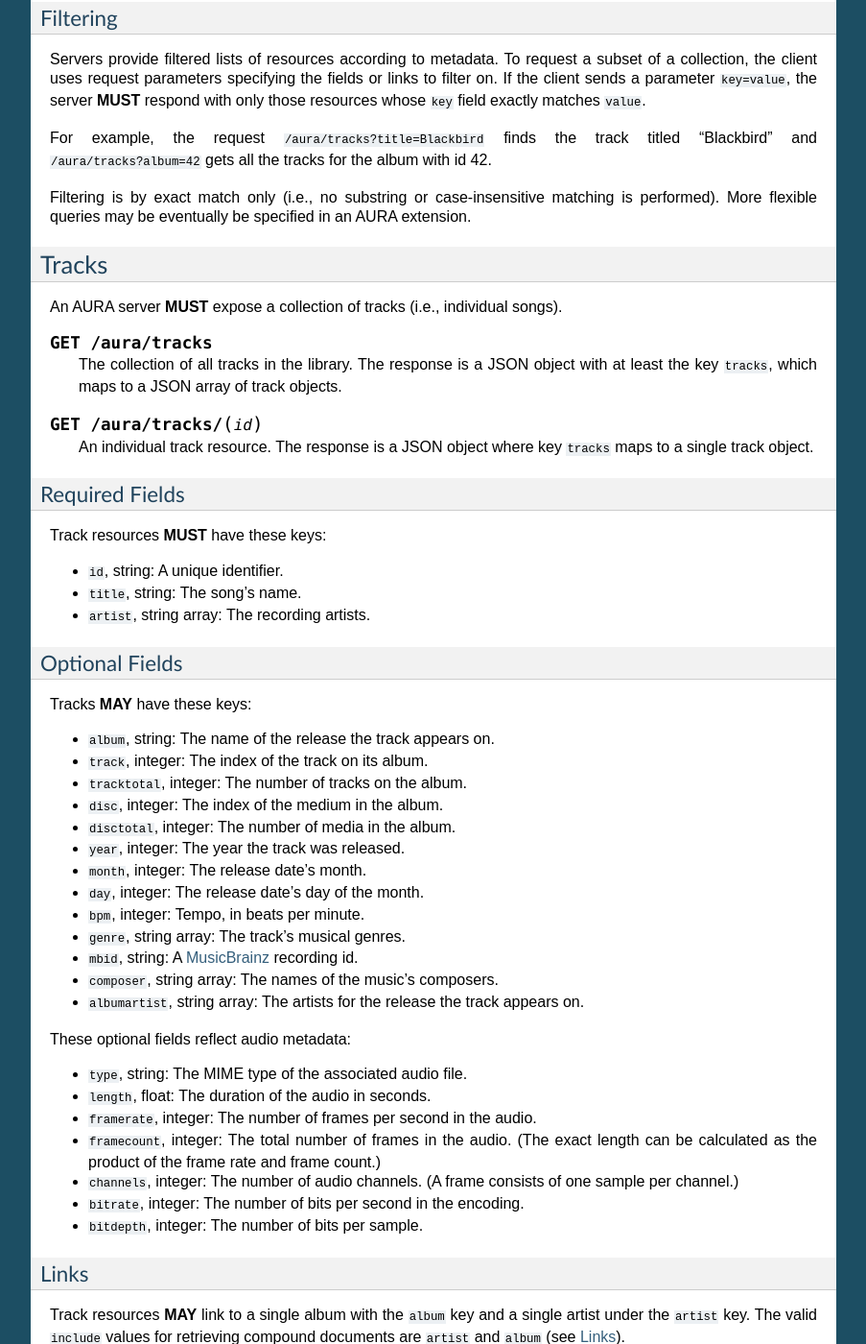
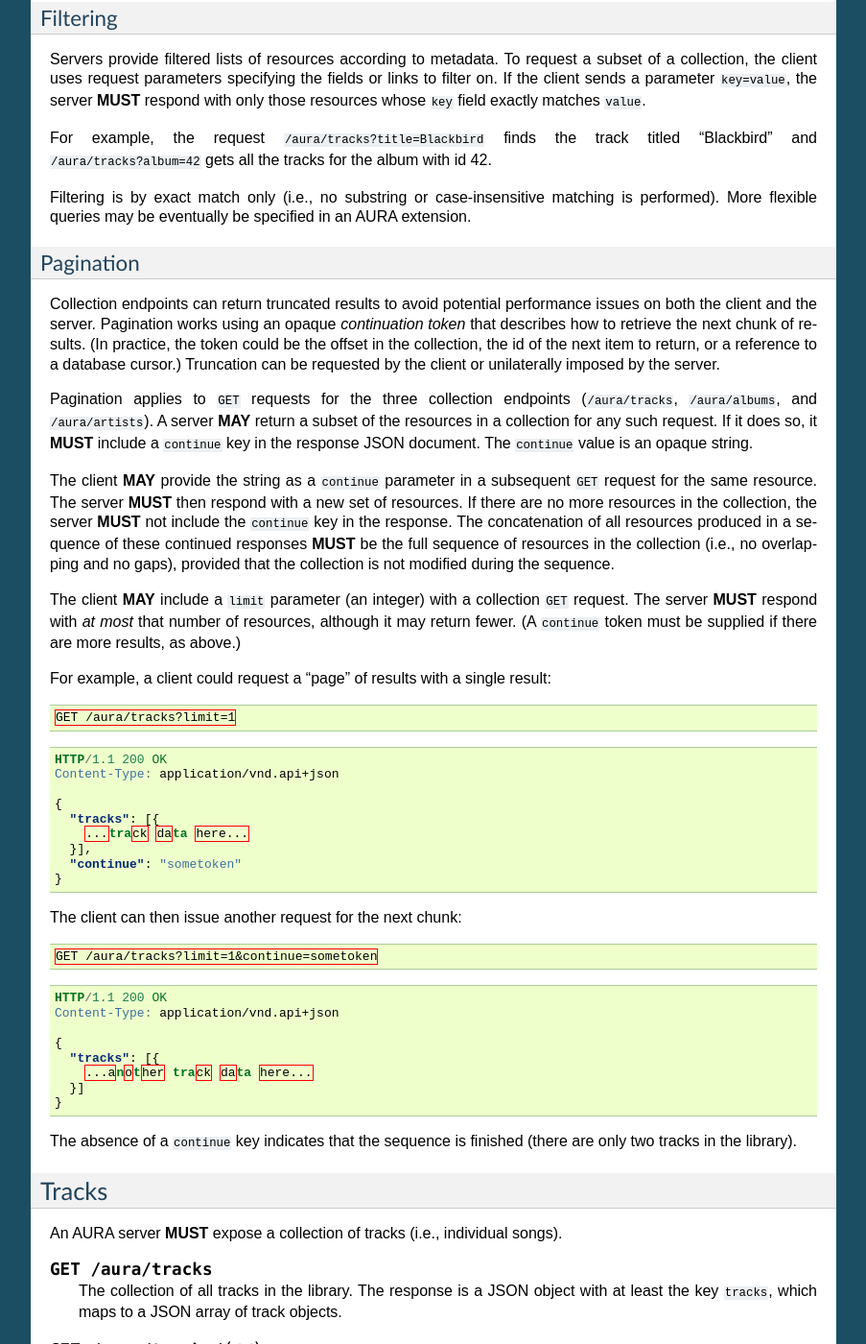
Before and after one commit to beetbox/aura, a Sphinx documentation site: the page built from docs/api.rst, in a window 1280 px wide and 1400 px high, scrolled down 2294 px. Shown: the whole window at 96% size, without its empty margins (198-1101 px from the left). Built offline with Sphinx 7.4.7, drawn with Linux system fonts in a browser that asks for light colours.

Commit message:
Draft pagination (#2)

```diff
--- a/docs/api.rst
+++ b/docs/api.rst
@@ -174,6 +174,75 @@ album with id 42.
 Filtering is by exact match only (i.e., no substring or case-insensitive
 matching is performed). More flexible queries may be eventually be specified
 in an AURA extension.
+
+Pagination
+''''''''''
+
+Collection endpoints can return truncated results to avoid potential
+performance issues on both the client and the server. Pagination works using
+an opaque *continuation token* that describes how to retrieve the next chunk
+of results. (In practice, the token could be the offset in the collection, the
+id of the next item to return, or a reference to a database cursor.)
+Truncation can be requested by the client or unilaterally imposed by the
+server.
+
+Pagination applies to ``GET`` requests for the three collection endpoints
+(``/aura/tracks``, ``/aura/albums``, and ``/aura/artists``). A server **MAY**
+return a subset of the resources in a collection for any such request. If it
+does so, it **MUST** include a ``continue`` key in the response JSON document.
+The ``continue`` value is an opaque string.
+
+The client **MAY** provide the string as a ``continue`` parameter in a
+subsequent ``GET`` request for the same resource. The server **MUST** then
+respond with a new set of resources. If there are no more resources in the
+collection, the server **MUST** not include the ``continue`` key in the
+response. The concatenation of all resources produced in a sequence of these
+continued responses **MUST** be the full sequence of resources in the
+collection (i.e., no overlapping and no gaps), provided that the collection is
+not modified during the sequence.
+
+The client **MAY** include a ``limit`` parameter (an integer) with a
+collection ``GET`` request. The server **MUST** respond with *at most* that
+number of resources, although it may return fewer. (A ``continue`` token must
+be supplied if there are more results, as above.)
+
+For example, a client could request a "page" of results with a single result:
+
+.. sourcecode:: http
+
+    GET /aura/tracks?limit=1
+
+.. sourcecode:: http
+
+    HTTP/1.1 200 OK
+    Content-Type: application/vnd.api+json
+
+    {
+      "tracks": [{
+        ...track data here...
+      }],
+      "continue": "sometoken"
+    }
+
+The client can then issue another request for the next chunk:
+
+.. sourcecode:: http
+
+    GET /aura/tracks?limit=1&continue=sometoken
+
+.. sourcecode:: http
+
+    HTTP/1.1 200 OK
+    Content-Type: application/vnd.api+json
+
+    {
+      "tracks": [{
+        ...another track data here...
+      }]
+    }
+
+The absence of a ``continue`` key indicates that the sequence is finished
+(there are only two tracks in the library).
 
 
 Tracks
```
